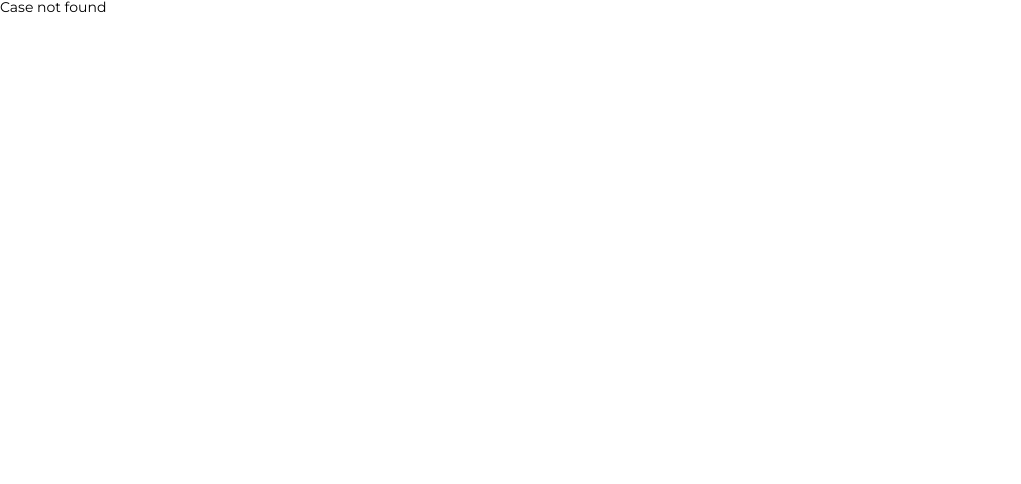
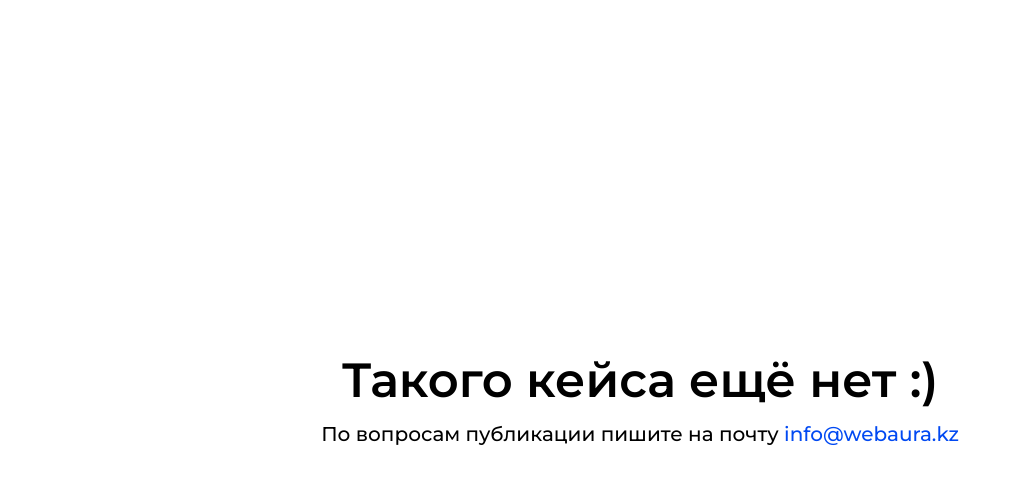
Before and after one commit to Matrasos/webaura, a React (Vite) app: page /cases/1 in a window 1280 px wide. Before the commit this address had no page. Shown: the top 484 px of the page, without its empty margins (0-1021 px from the left). Built offline with nearby package versions, Linux system fonts and the light colour scheme; the HTML template or start-up script is replaced by a standard one.

Commit message:
add: not found on cases

```diff
--- a/src/components/Case/Case.jsx
+++ b/src/components/Case/Case.jsx
@@ -1,4 +1,4 @@
-import { useParams } from "react-router-dom";
+import { Link, useParams } from "react-router-dom";
 
 const Case = () => {
 
@@ -24,7 +24,12 @@ const Case = () => {
   const caseInfo = caseData[caseName];
 
   if (!caseInfo) {
-    return <div>Case not found</div>;
+    return (
+      <div className="cases__not-found">
+        <p className="cases__not-found__title">Такого кейса ещё нет :) </p>
+        <p className="cases__not-found__subtitle">По вопросам публикации пишите на почту <span><Link to=''>info@webaura.kz</Link></span></p>
+      </div>
+    );
   }
 
 
--- a/src/scss/pages/_cases.scss
+++ b/src/scss/pages/_cases.scss
@@ -120,4 +120,42 @@
       font-size: 18px;
     }
   }
+
+  &__not-found {
+    width: 100vw;
+    height: 100vh;
+    display: flex;
+    flex-direction: column;
+    align-items: center;
+    justify-content: center;
+    padding: 0 20px;
+    gap: 20px;
+
+    &__title {
+      text-align: center;
+      font-size: 48px;
+      font-weight: 600;
+
+      @media screen and (max-width: 768px) {
+        font-size: 32px;
+      }
+      @media screen and (max-width: 475px) {
+        font-size: 20px;
+      }
+    }
+
+    &__subtitle {
+      text-align: center;
+      font-size: 20px;
+      font-weight: 500;
+
+      @media screen and (max-width: 768px) {
+        font-size: 16px;
+      }
+
+      span {
+        color: $blue;
+      }
+    }
+  }
 }
```
